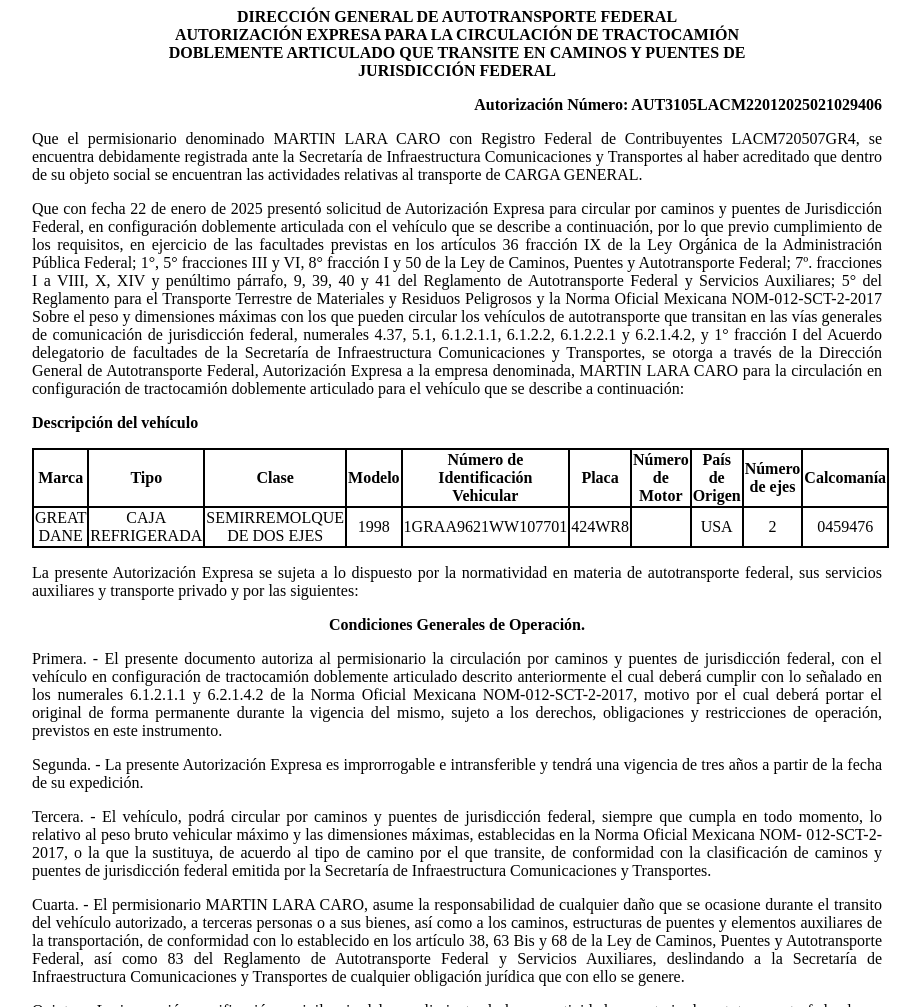
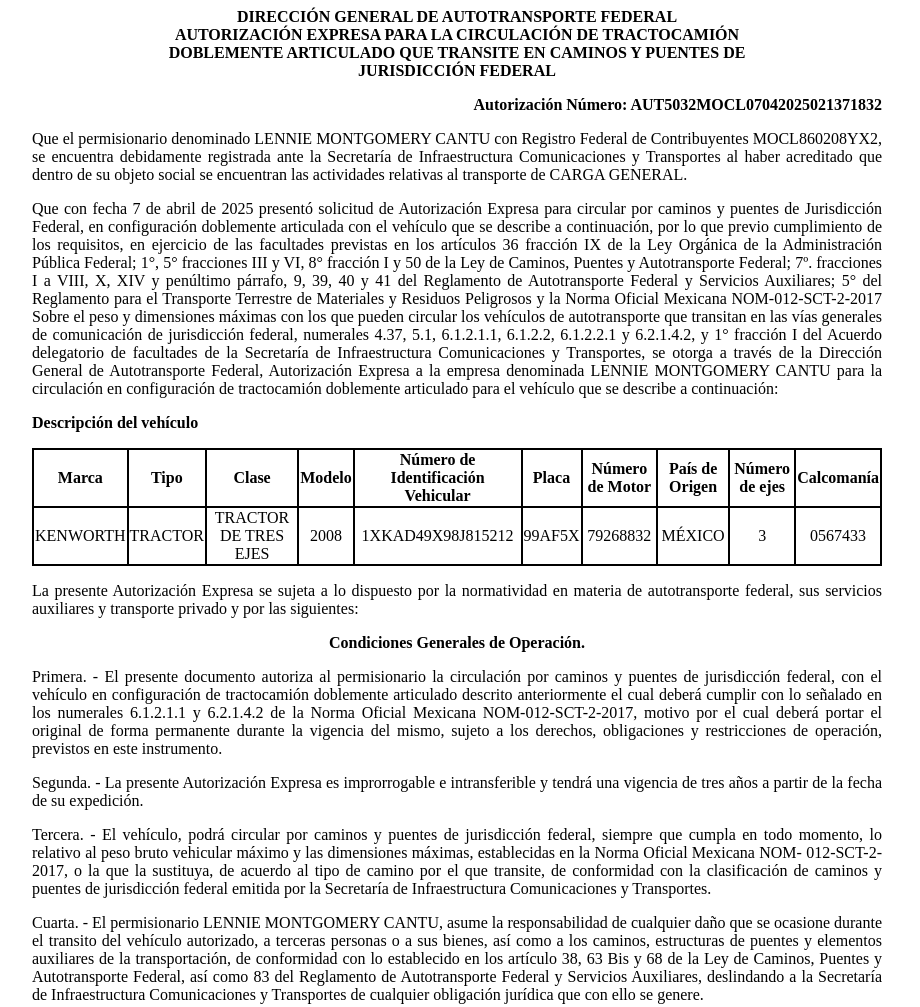
Before and after one commit to app-sct1/ConsultaAutDobleRemolque-folio-0250003, a plain HTML site: page index.html in a window 1280 px wide. Shown: the top 1007 px of the page, without its empty margins (183-1103 px from the left). Drawn offline with Linux system fonts and the light colour scheme.

Commit message:
index.html

```diff
--- a/index.html
+++ b/index.html
@@ -75,19 +75,19 @@
 						<p class="sinMargen">DOBLEMENTE ARTICULADO QUE TRANSITE EN CAMINOS Y PUENTES DE</p>
 						<p class="sinMargen">JURISDICCIÓN FEDERAL</p>
 					</div>
-<p class="derechaNegro">Autorización Número: AUT3105LACM22012025021029406</p>
+<p class="derechaNegro">Autorización Número: AUT5032MOCL07042025021371832</p>
 
 					<p class="justificado">Que el permisionario denominado
-						MARTIN LARA CARO con Registro Federal de
-						Contribuyentes LACM720507GR4, se encuentra
+						LENNIE MONTGOMERY CANTU con Registro Federal de
+						Contribuyentes MOCL860208YX2, se encuentra
 						debidamente registrada ante la Secretaría de Infraestructura
 						Comunicaciones y Transportes al haber acreditado que dentro de su
 						objeto social se encuentran las actividades relativas al
 						transporte de CARGA GENERAL.</p>
 
 
-					<p class="justificado">Que con fecha 22 de
-						enero de 2025 presentó
+					<p class="justificado">Que con fecha 7 de
+						abril de 2025 presentó
 						solicitud de Autorización Expresa para circular por caminos y
 						puentes de Jurisdicción Federal, en configuración doblemente
 						articulada con el vehículo que se describe a continuación, por lo
@@ -107,7 +107,7 @@
 						facultades de la Secretaría de Infraestructura Comunicaciones y
 						Transportes, se otorga a través de la
 						Dirección General de Autotransporte Federal, Autorización Expresa a la
-						empresa denominada, MARTIN LARA CARO para la
+						empresa denominada LENNIE MONTGOMERY CANTU para la
 						circulación en configuración de tractocamión doblemente articulado
 						para el vehículo que se describe a continuación:</p>
 
@@ -128,16 +128,16 @@
 							<th class="borde">Calcomanía</th>
 						</tr>
 						<tr class="borde">
-							<td class="borde">GREAT DANE</td>
-							<td class="borde">CAJA REFRIGERADA</td>
-							<td class="borde">SEMIRREMOLQUE DE DOS EJES</td>
-							<td class="borde">1998</td>
-							<td class="borde">1GRAA9621WW107701</td>
-							<td class="borde">424WR8</td>
-							<td class="borde"></td>
-							<td class="borde">USA</td>
-							<td class="borde">2</td>
-							<td class="borde">0459476</td>
+							<td class="borde">KENWORTH</td>
+							<td class="borde">TRACTOR</td>
+							<td class="borde">TRACTOR DE TRES EJES</td>
+							<td class="borde">2008</td>
+							<td class="borde">1XKAD49X98J815212</td>
+							<td class="borde">99AF5X</td>
+							<td class="borde">79268832</td>
+							<td class="borde">MÉXICO</td>
+							<td class="borde">3</td>
+							<td class="borde">0567433</td>
 						</tr>
 
 					</tbody></table>
@@ -175,7 +175,7 @@
 						Secretaría de Infraestructura Comunicaciones y Transportes.</p>
 
 					<p class="justificado">Cuarta. - El permisionario
-						MARTIN LARA CARO, asume la responsabilidad de
+						LENNIE MONTGOMERY CANTU, asume la responsabilidad de
 						cualquier daño que se ocasione durante el transito del vehículo
 						autorizado, a terceras personas o a sus bienes, así como a los
 						caminos, estructuras de puentes y elementos auxiliares de la
```
